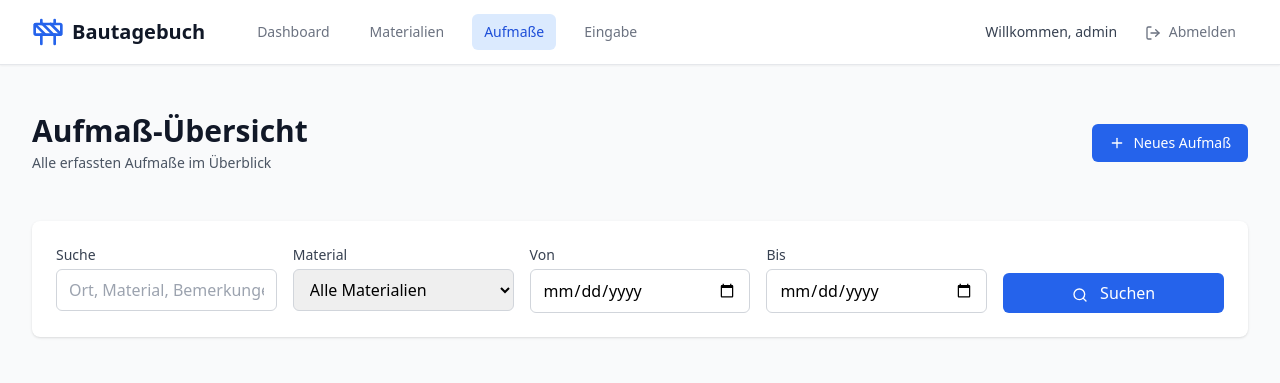
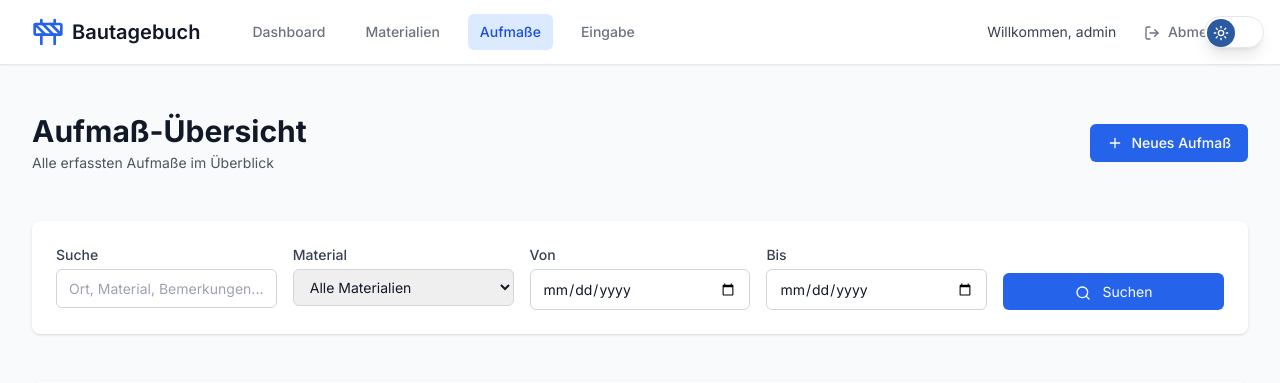
Before and after one commit to Unknown232232/bautagebuch-app, a Flask app: page /aufmass/liste in a window 1280 px wide. Shown: the top 383 px of the page. Run offline with Flask 3, Linux system fonts and the light colour scheme; a user stored in the database is signed in; data that the repository does not hold is empty; some libraries are stand-ins or nearby versions.

Commit message:
Fix: Dark Mode für aufmass/uebersicht.html hinzugefügt
- data-theme Attribut hinzugefügt
- Dark Mode Toggle Button implementiert
- Custom CSS und darkmode.js eingebunden
- Vollständige Dark Mode Unterstützung für Aufmaß-Übersicht

```diff
--- a/app/templates/aufmass/uebersicht.html
+++ b/app/templates/aufmass/uebersicht.html
@@ -1,11 +1,22 @@
 <!DOCTYPE html>
-<html lang="de">
+<html lang="de" data-theme="light">
 <head>
     <meta charset="UTF-8">
     <meta name="viewport" content="width=device-width, initial-scale=1.0">
     <title>Aufmaß-Übersicht – Bautagebuch</title>
+
+    <!-- Tailwind CSS -->
+    <script src="https://cdn.tailwindcss.com"></script>
+
+    <!-- Lucide Icons -->
     <script src="https://unpkg.com/lucide@latest"></script>
-    <script src="https://cdn.tailwindcss.com"></script>
+
+    <!-- Custom CSS -->
+    <link href="{{ url_for('static', filename='css/main.css') }}" rel="stylesheet">
+
+    <!-- Google Fonts -->
+    <link href="https://fonts.googleapis.com/css2?family=Inter:wght@300;400;500;600;700&display=swap" rel="stylesheet">
+
     <script>
         window.onload = () => {
             lucide.createIcons();
@@ -13,6 +24,17 @@
     </script>
 </head>
 <body class="bg-gray-50 min-h-screen">
+
+    <!-- Dark Mode Toggle -->
+    <div class="fixed top-4 right-4 z-50">
+        <button class="theme-toggle bg-white dark:bg-gray-800 p-2 rounded-full shadow-lg border border-gray-200 dark:border-gray-700 hover:shadow-xl transition-all duration-200"
+                aria-label="Theme umschalten"
+                title="Zwischen Light und Dark Mode wechseln">
+            <div class="theme-toggle-slider">
+                <i data-lucide="sun" class="w-5 h-5 text-gray-600 dark:text-gray-300"></i>
+            </div>
+        </button>
+    </div>
     <!-- Navigation -->
     <nav class="bg-white shadow-sm border-b border-gray-200">
         <div class="max-w-7xl mx-auto px-4 sm:px-6 lg:px-8">
@@ -289,5 +311,8 @@
             </div>
         </div>
     </div>
+
+    <!-- Dark Mode JavaScript -->
+    <script src="{{ url_for('static', filename='js/darkmode.js') }}"></script>
 </body>
 </html>
```
